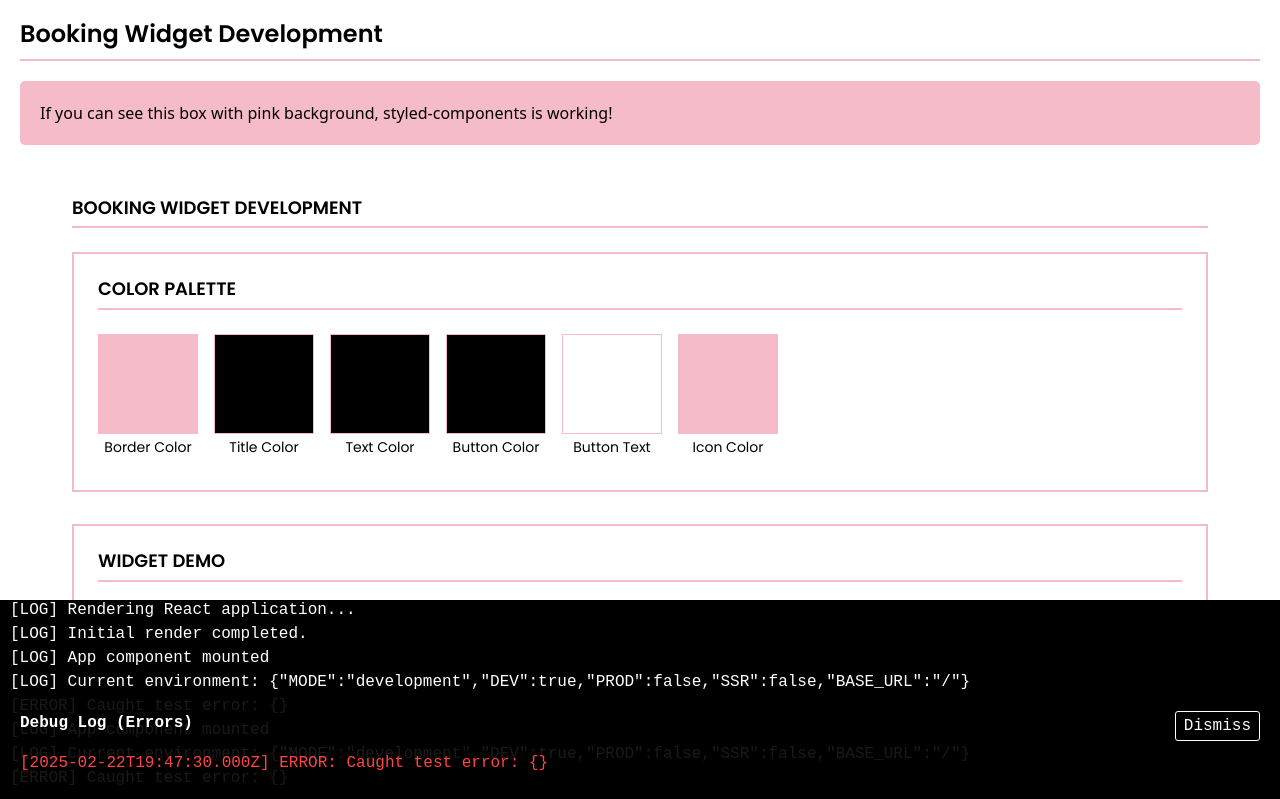
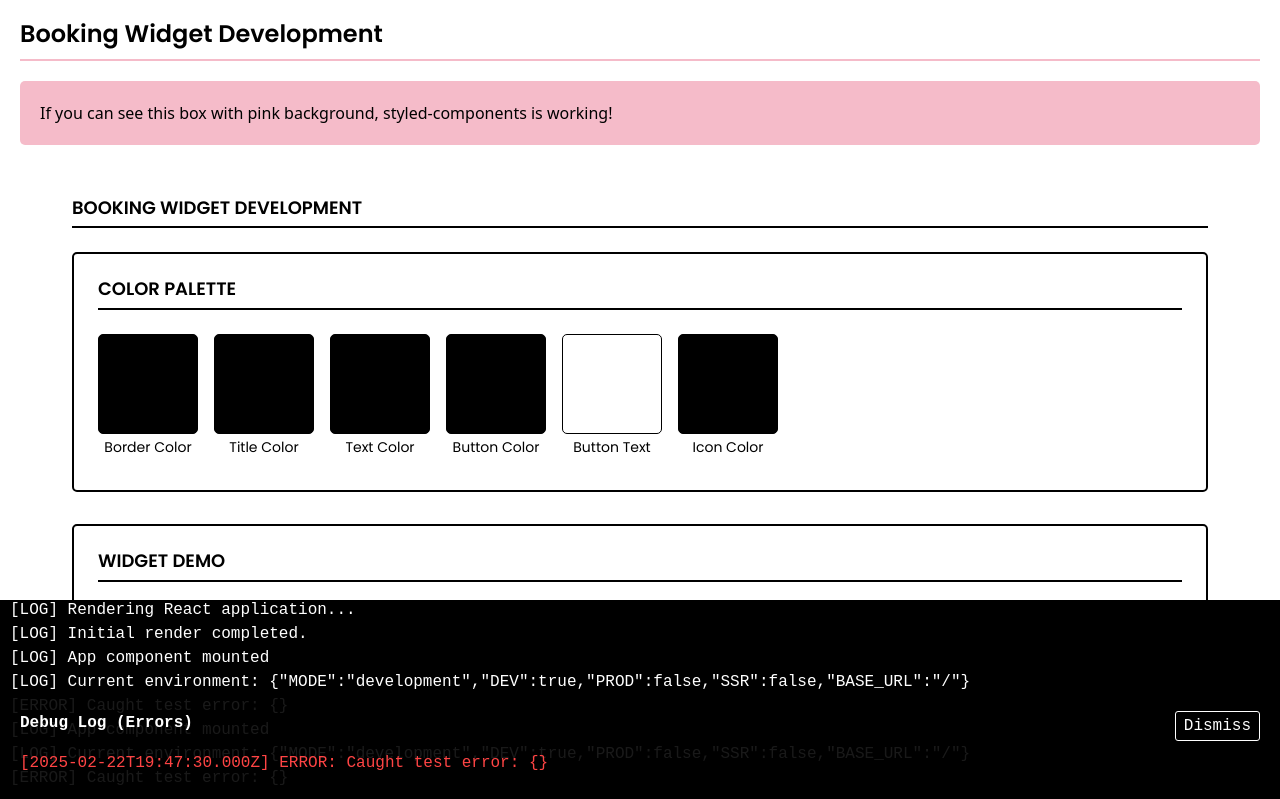
Before and after one commit to MerOne-1/widget-v2, a React (Vite) app: page / in a window 1280 px wide. Shown: the top 799 px of the page. Built offline with nearby package versions, Linux system fonts and the light colour scheme.

Commit message:
Update theme: black borders and 5px border radius

```diff
--- a/src/components/ClientInfoForm.tsx
+++ b/src/components/ClientInfoForm.tsx
@@ -43,7 +43,7 @@ const baseInputStyles = `
   width: 100%;
   padding: 16px;
   border: 2px solid ${theme.colors.border};
-  border-radius: 8px;
+  border-radius: ${theme.borderRadius.default};
   font-family: ${theme.typography.fontFamily};
   font-size: ${theme.typography.text.size};
   color: ${theme.colors.text};
--- a/src/components/DateTimeSelect.tsx
+++ b/src/components/DateTimeSelect.tsx
@@ -14,6 +14,8 @@ const Calendar = styled.div`
   gap: 1px;
   background-color: ${theme.colors.border};
   border: 1px solid ${theme.colors.border};
+  border-radius: ${theme.borderRadius.default};
+  overflow: hidden;
 `;
 
 const WeekDay = styled.div`
@@ -74,6 +76,7 @@ const TimeGrid = styled.div`
 const TimeSlot = styled.button<{ $isSelected?: boolean }>`
   padding: 12px;
   border: 1px solid ${props => props.$isSelected ? theme.colors.button : theme.colors.border};
+  border-radius: ${theme.borderRadius.default};
   background-color: ${props => props.$isSelected ? theme.colors.button : 'white'};
   color: ${props => props.$isSelected ? 'white' : theme.colors.text};
   cursor: pointer;
--- a/src/styles/theme.ts
+++ b/src/styles/theme.ts
@@ -1,11 +1,11 @@
 export const theme = {
   colors: {
-    border: '#F5BBC9',
+    border: '#000000',
     title: '#000000',
     text: '#000000',
     buttonText: '#FFFFFF',
     button: '#000000',
-    icon: '#F5BBC9',
+    icon: '#000000',
   },
   typography: {
     fontFamily: '"Poppins", sans-serif',
@@ -27,6 +27,6 @@ export const theme = {
   },
   borderRadius: {
     button: '5px',
-    default: '0px',
+    default: '5px',
   },
 };
```
